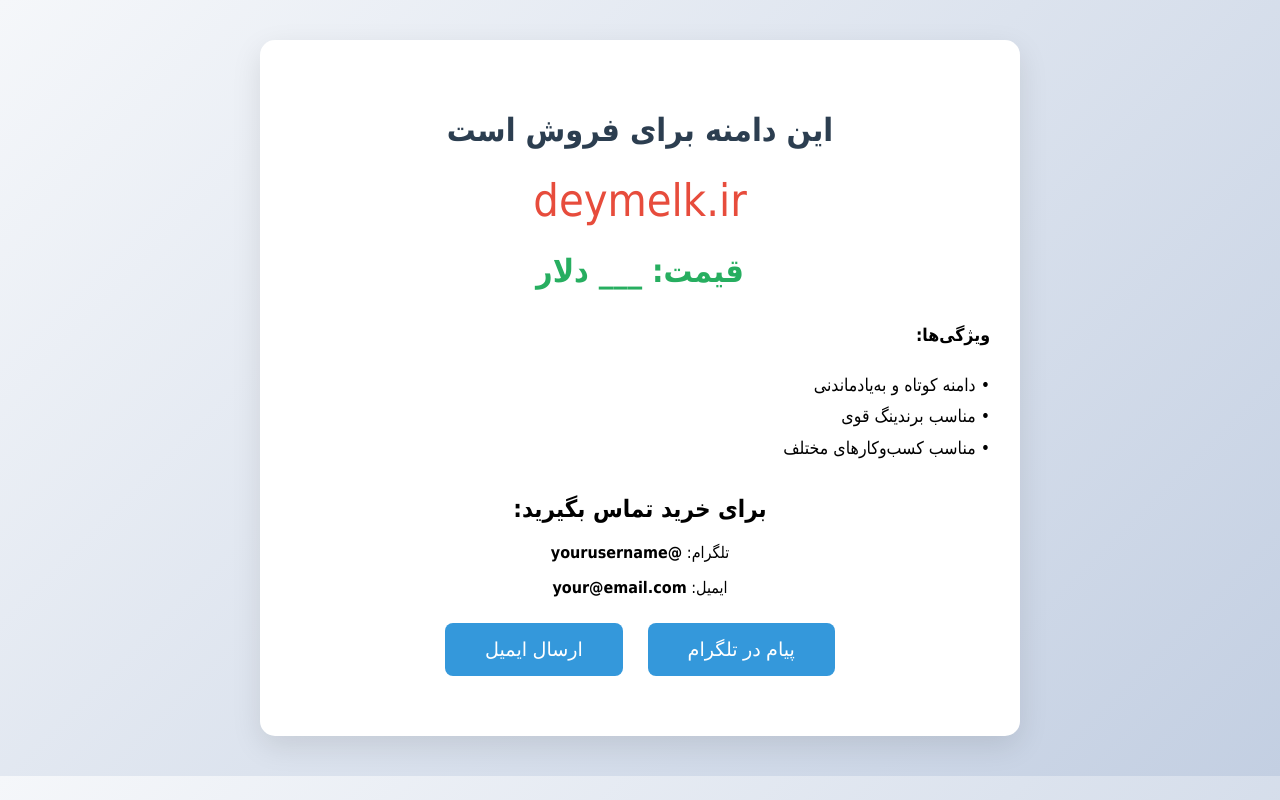
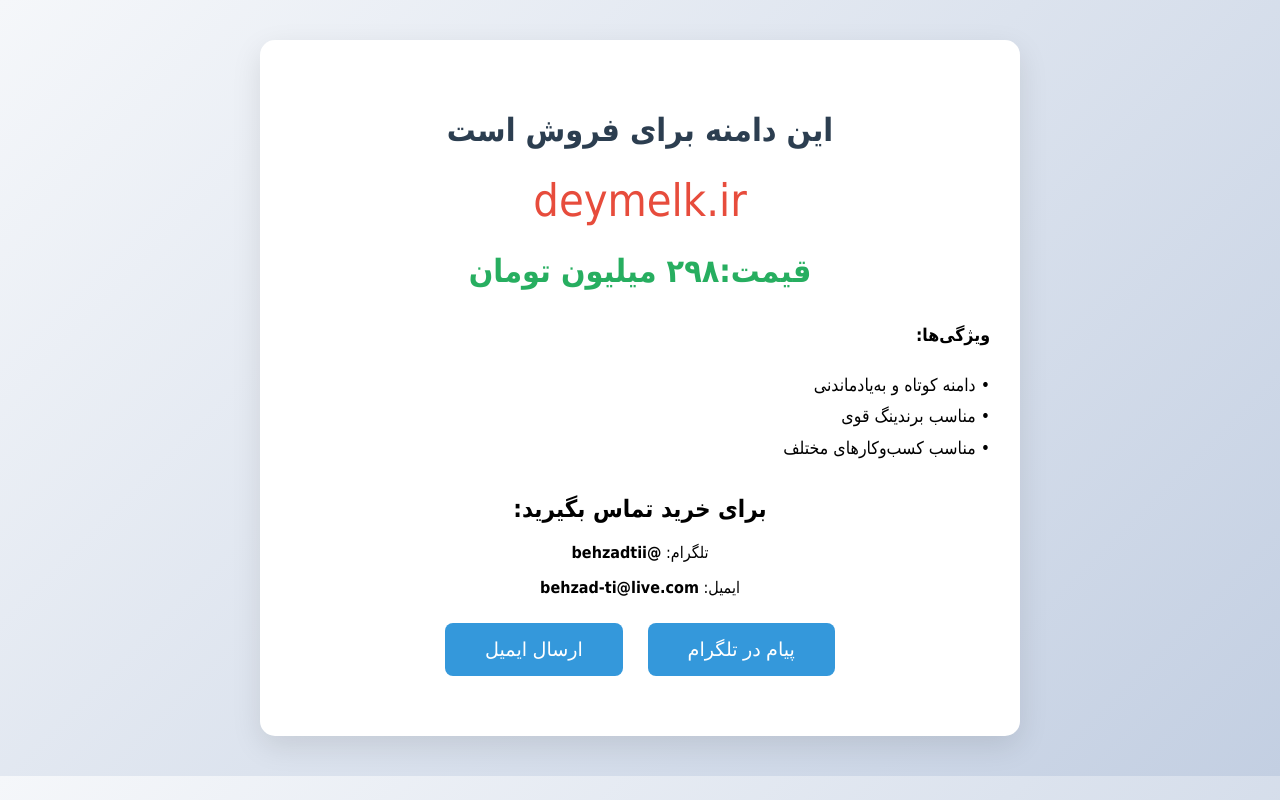
Before and after one commit to behzadti/deymelk.ir, a plain HTML site: page index.html in a window 1280 px wide. Drawn offline with Linux system fonts and the light colour scheme.

Commit message:
Update contact information and pricing in index.html

```diff
--- a/index.html
+++ b/index.html
@@ -61,7 +61,7 @@
 
         <div class="domain">deymelk.ir</div>
 
-        <div class="price">قیمت: ___ دلار</div>
+        <div class="price">قیمت:۲۹۸ میلیون تومان</div>
 
         <div class="info">
             <p><strong>ویژگی‌ها:</strong></p>
@@ -71,11 +71,11 @@
         </div>
 
         <h2>برای خرید تماس بگیرید:</h2>
-        <p>تلگرام: <strong>@yourusername</strong></p>
-        <p>ایمیل: <strong>your@email.com</strong></p>
+        <p>تلگرام: <strong>@behzadtii</strong></p>
+        <p>ایمیل: <strong>behzad-ti@live.com</strong></p>
 
-        <button onclick="window.location.href='https://t.me/yourusername'">پیام در تلگرام</button>
-        <button onclick="window.location.href='mailto:your@email.com'">ارسال ایمیل</button>
+        <button onclick="window.location.href='https://t.me/behzadtii'">پیام در تلگرام</button>
+        <button onclick="window.location.href='behzad-ti@live.com'">ارسال ایمیل</button>
     </div>
 </body>
 </html>
```
